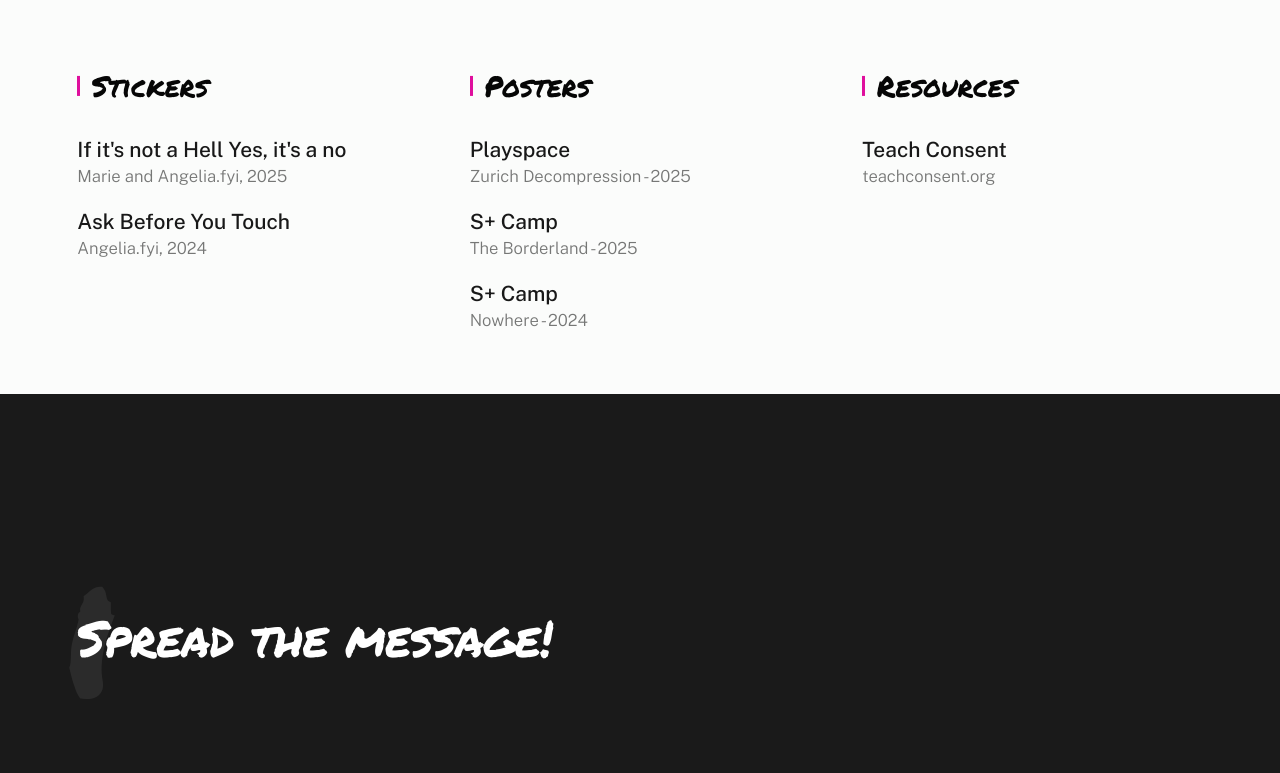
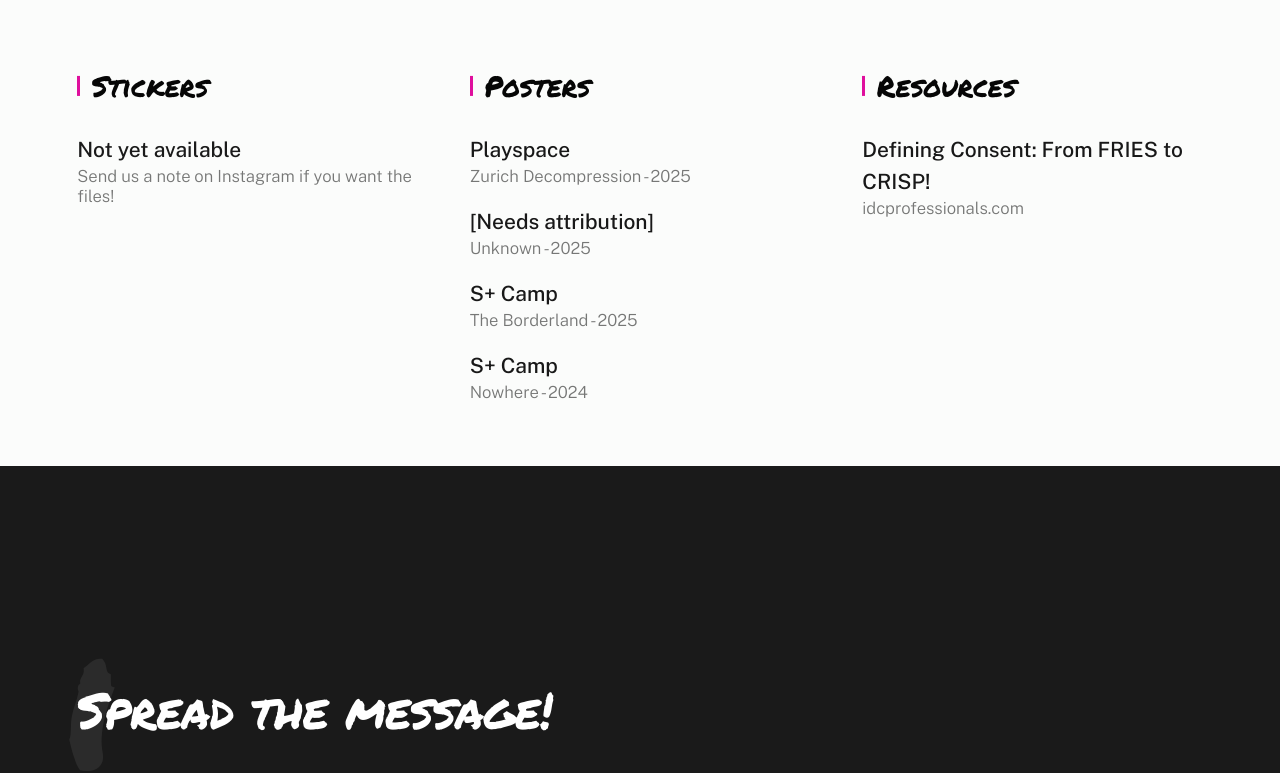
Before and after one commit to angelia-fyi/angelia-fyi.github.io, a plain HTML site: page index.html in a window 1280 px wide. Shown: the part 1640-2413 px from the top of the page. Drawn offline with nearby package versions, Linux system fonts and the light colour scheme; a web font is replaced by a local one.

Commit message:
more posters, resources

```diff
--- a/index.html
+++ b/index.html
@@ -172,17 +172,8 @@
                             <h4 class="s-about__block-title">Stickers</h4>
                             <ul class="s-about__list">
                                 <li>
-                                    <a href="#0">
-                                        If it's not a Hell Yes, it's a no
-                                        <span>Marie and Angelia.fyi, 2025</span>
-                                    </a>
-                                </li>
-
-                                <li>
-                                    <a href="#0">
-                                        Ask Before You Touch
-                                        <span>Angelia.fyi, 2024</span>
-                                    </a>
+                                    Not yet available
+                                    <span>Send us a note on Instagram if you want the files!</span>
                                 </li>
                             </ul>
                         </div>
@@ -192,9 +183,16 @@
 
                             <ul class="s-about__list">
                                 <li>
-                                    <a href="https://tinyurl.com/5tvccwd8">
+                                    <a href="https://docs.google.com/presentation/d/1KUtUGRJkDUYvpzwjWa9gaLvv7blXYsoe7b6D-xZU_MY/edit">
                                         Playspace
                                         <span>Zurich Decompression - 2025</span>
+                                    </a>
+                                </li>
+
+                                <li>
+                                    <a href="https://tinyurl.com/5tvccwd8">
+                                        [Needs attribution]
+                                        <span>Unknown - 2025</span>
                                     </a>
                                 </li>
 
@@ -219,9 +217,9 @@
 
                             <ul class="s-about__list">
                                 <li>
-                                    <a href="https://www.teachconsent.org/">
-                                        Teach Consent
-                                        <span>teachconsent.org</span>
+                                    <a href="https://www.idcprofessionals.com/blog/defining-consent-from-fries-to-crisp">
+                                        Defining Consent: From FRIES to CRISP!
+                                        <span>idcprofessionals.com</span>
                                     </a>
                                 </li>
                             </ul>
```
